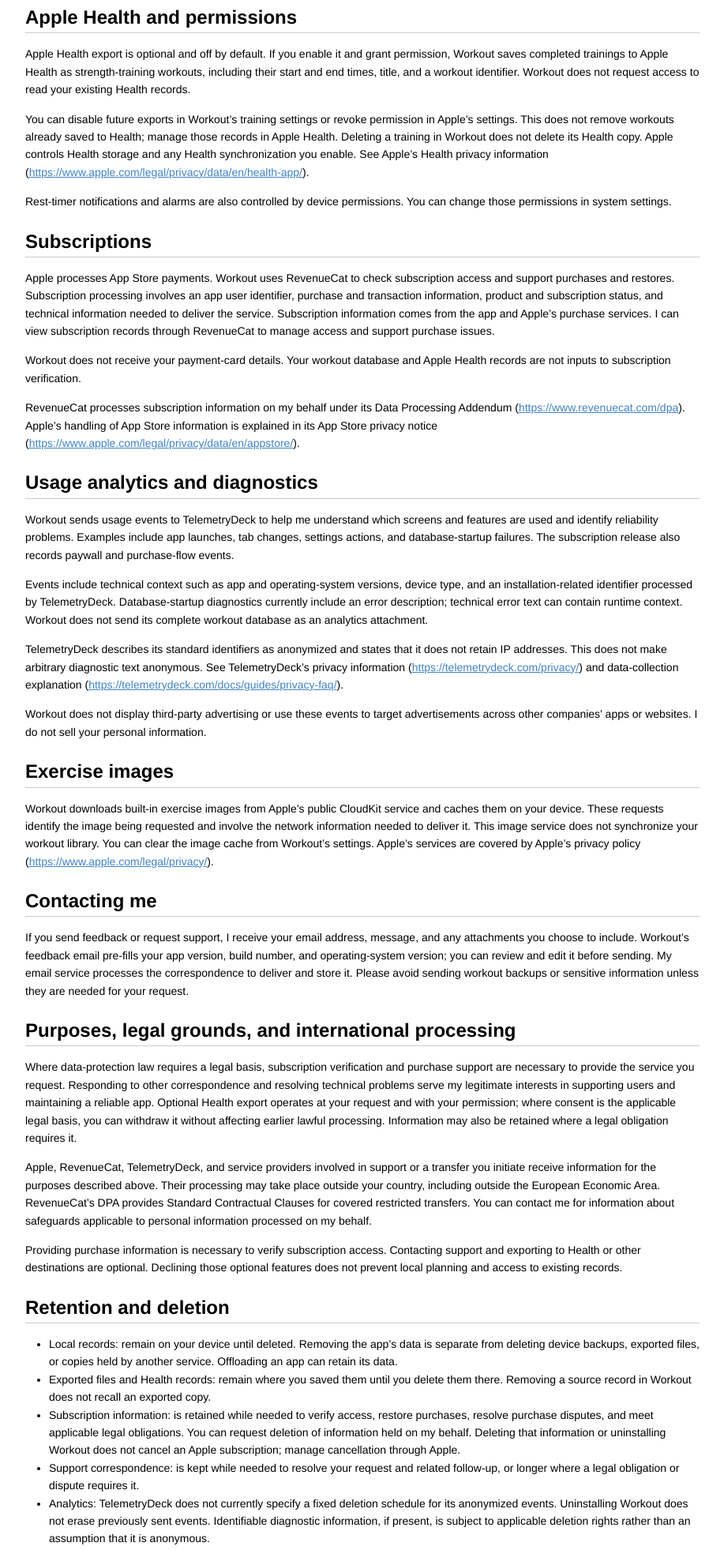
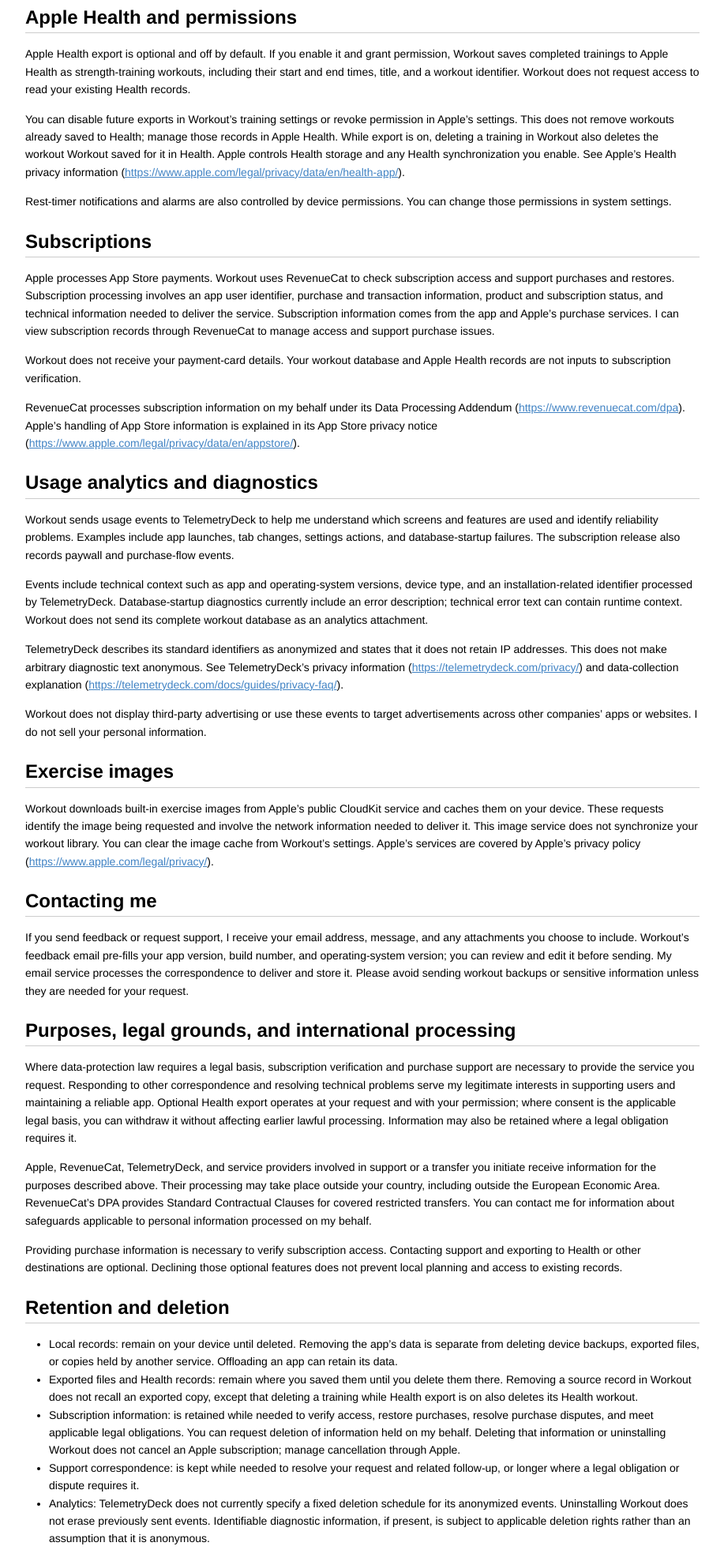
Before and after one commit to juliensagot/Workout-Website, a plain HTML site: page PrivacyPolicy.html in a window 1280 px wide. Shown: the part 768-2731 px from the top of the page at 79% size, without its empty margins (181-1098 px from the left). Drawn offline with Linux system fonts and the light colour scheme.

Commit message:
Say that deleting a training deletes its Health workout
Workout 2.0.1 deletes the Apple Health workout it exported for a training
when that training is deleted while Health export is on. The policy said
the opposite, so the Apple Health section and the retention bullet now
describe the new behavior. Turning export off or revoking permission still
removes nothing from Health.

```diff
--- a/PrivacyPolicy.html
+++ b/PrivacyPolicy.html
@@ -354,7 +354,7 @@
 
 <p>Apple Health export is optional and off by default. If you enable it and grant permission, Workout saves completed trainings to Apple Health as strength-training workouts, including their start and end times, title, and a workout identifier. Workout does not request access to read your existing Health records.</p>
 
-<p>You can disable future exports in Workout’s training settings or revoke permission in Apple’s settings. This does not remove workouts already saved to Health; manage those records in Apple Health. Deleting a training in Workout does not delete its Health copy. Apple controls Health storage and any Health synchronization you enable. See Apple’s Health privacy information (<a href="https://www.apple.com/legal/privacy/data/en/health-app/">https://www.apple.com/legal/privacy/data/en/health-app/</a>).</p>
+<p>You can disable future exports in Workout’s training settings or revoke permission in Apple’s settings. This does not remove workouts already saved to Health; manage those records in Apple Health. While export is on, deleting a training in Workout also deletes the workout Workout saved for it in Health. Apple controls Health storage and any Health synchronization you enable. See Apple’s Health privacy information (<a href="https://www.apple.com/legal/privacy/data/en/health-app/">https://www.apple.com/legal/privacy/data/en/health-app/</a>).</p>
 
 <p>Rest-timer notifications and alarms are also controlled by device permissions. You can change those permissions in system settings.</p>
 
@@ -396,7 +396,7 @@
 
 <ul>
 <li>Local records: remain on your device until deleted. Removing the app’s data is separate from deleting device backups, exported files, or copies held by another service. Offloading an app can retain its data.</li>
-<li>Exported files and Health records: remain where you saved them until you delete them there. Removing a source record in Workout does not recall an exported copy.</li>
+<li>Exported files and Health records: remain where you saved them until you delete them there. Removing a source record in Workout does not recall an exported copy, except that deleting a training while Health export is on also deletes its Health workout.</li>
 <li>Subscription information: is retained while needed to verify access, restore purchases, resolve purchase disputes, and meet applicable legal obligations. You can request deletion of information held on my behalf. Deleting that information or uninstalling Workout does not cancel an Apple subscription; manage cancellation through Apple.</li>
 <li>Support correspondence: is kept while needed to resolve your request and related follow-up, or longer where a legal obligation or dispute requires it.</li>
 <li>Analytics: TelemetryDeck does not currently specify a fixed deletion schedule for its anonymized events. Uninstalling Workout does not erase previously sent events. Identifiable diagnostic information, if present, is subject to applicable deletion rights rather than an assumption that it is anonymous.</li>
```
